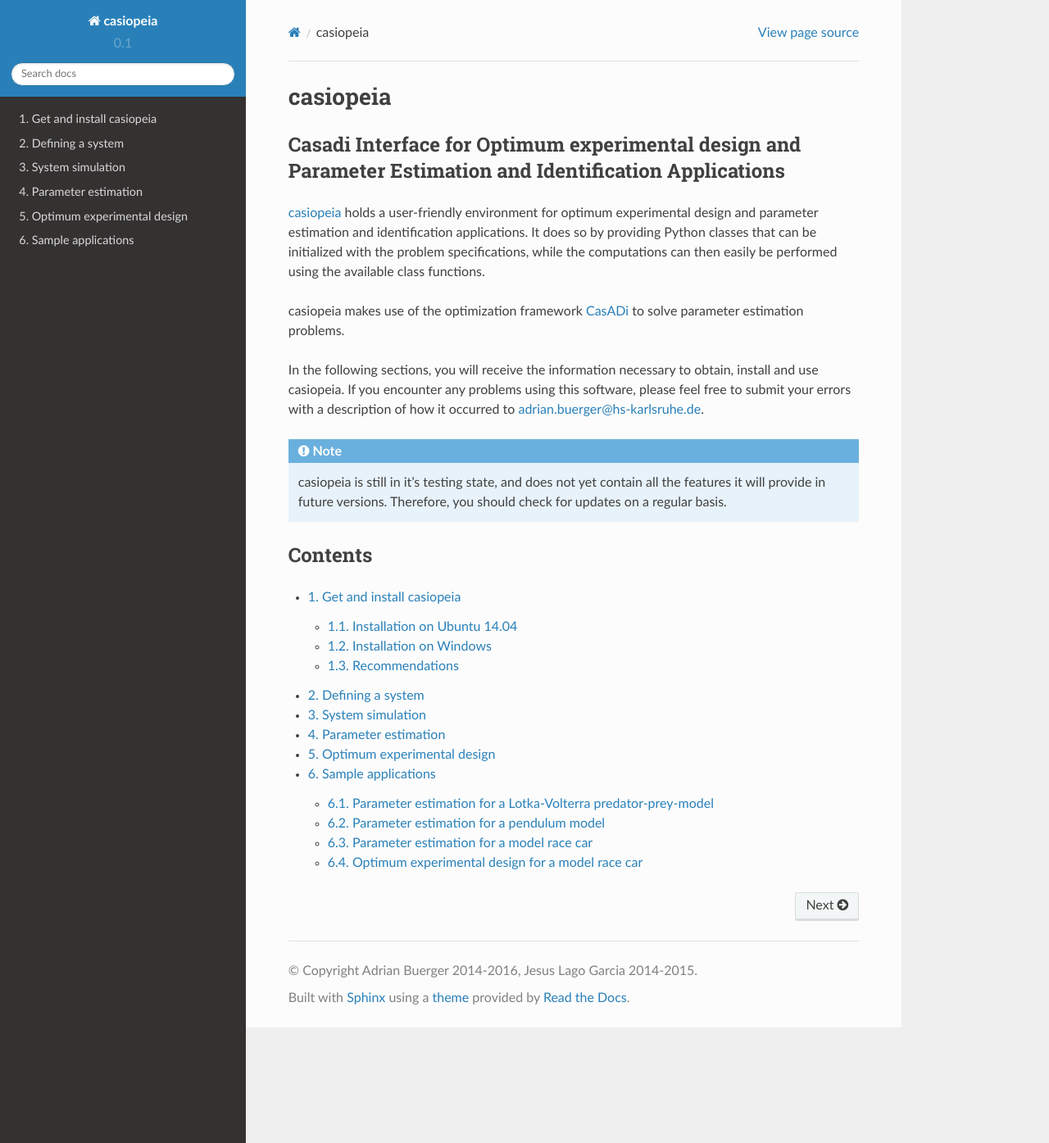
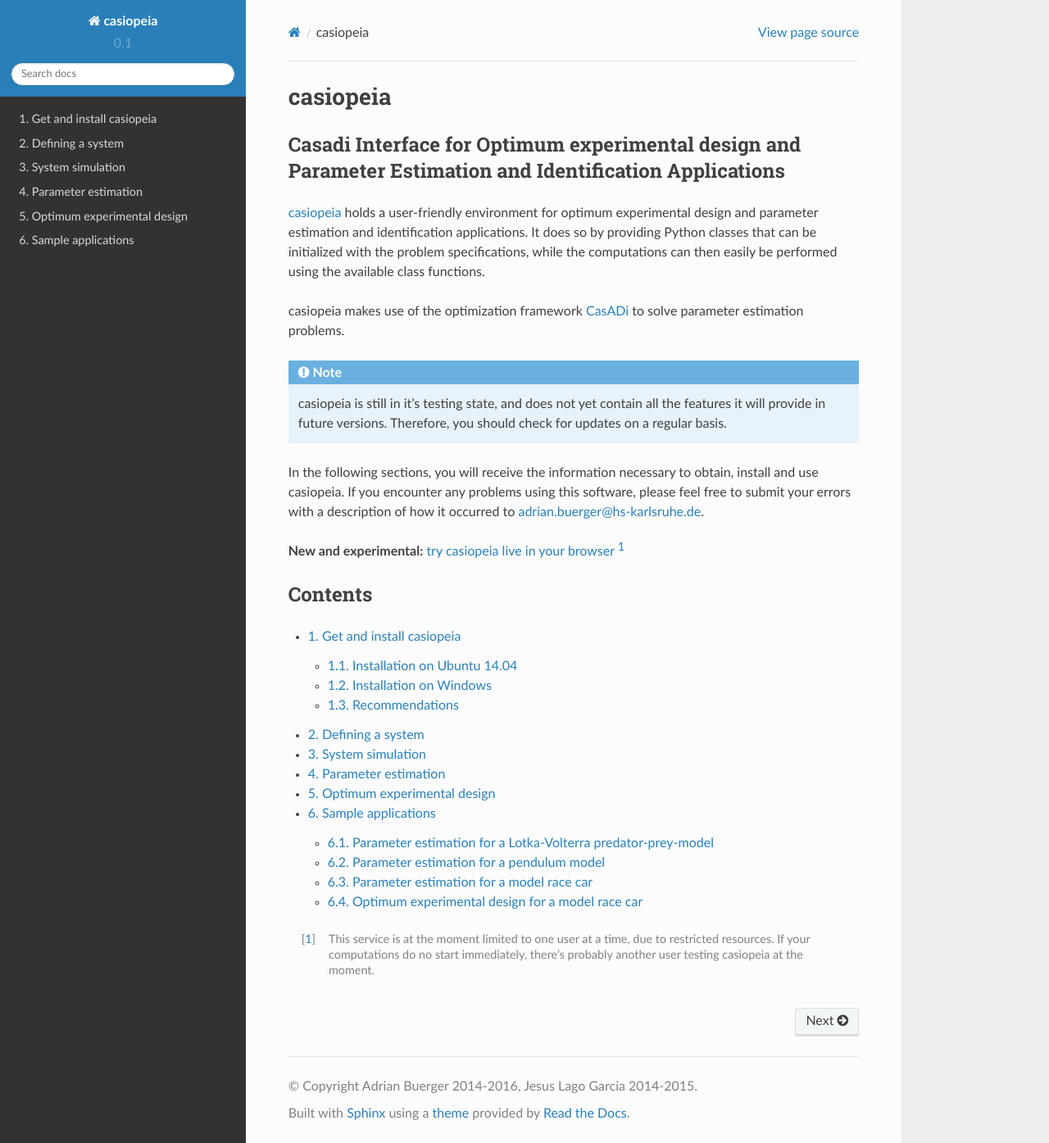
Before and after one commit to adbuerger/casiopeia, a Sphinx documentation site: the page built from doc/index.rst, in a window 1280 px wide and 1395 px high. Shown: the whole window at 82% size. Built offline with Sphinx 7.4.7 and the Read the Docs theme 2.0.0, drawn with Linux system fonts in a browser that asks for light colours.

Commit message:
added browser casiopeia live demo

```diff
--- a/README.rst
+++ b/README.rst
@@ -21,3 +21,7 @@
 casiopeia is still in it's testing state, and does not yet contain all the features it will provide in future versions. Therefore, you should check for updates on a regular basis.
 
 For an installation guide, a tutorial on how to use casiopeia and a detailed documentation, please visit `the manual pages <http://casiopeia.readthedocs.org/>`_ .
+
+**New and experimental:** `try casiopeia live in your browser <https://ec2-52-29-32-46.eu-central-1.compute.amazonaws.com:8888/b312ce4c-7f26-4573-be66-9cd35d678c90>`_ [#f1]_
+
+.. [#f1] This service is at the moment limited to one user at a time, due to restricted resources. If your computations do no start immediately, there's probably another user testing casiopeia at the moment.
--- a/doc/index.rst
+++ b/doc/index.rst
@@ -31,11 +31,18 @@
 casiopeia makes use of the optimization framework
 `CasADi <http://casadi.org>`_ to solve parameter estimation problems.
 
+.. note:: casiopeia is still in it's testing state, and does not yet contain all the features it will provide in future versions. Therefore, you should check for updates on a regular basis.
+
 In the following sections, you will receive the information necessary to obtain,
 install and use casiopeia. If you encounter any problems using this software, please feel free
 to submit your errors with a description of how it occurred to adrian.buerger@hs-karlsruhe.de.
 
-.. note:: casiopeia is still in it's testing state, and does not yet contain all the features it will provide in future versions. Therefore, you should check for updates on a regular basis.
+**New and experimental:** `try casiopeia live in your browser <https://ec2-52-29-32-46.eu-central-1.compute.amazonaws.com:8888/b312ce4c-7f26-4573-be66-9cd35d678c90>`_ [#f1]_
+
+
+
+
+
 
 Contents
 --------
@@ -51,6 +58,8 @@
    doe
    samples
 
+.. [#f1] This service is at the moment limited to one user at a time, due to restricted resources. If your computations do no start immediately, there's probably another user testing casiopeia at the moment.
+
 .. Indices and tables
 .. ------------------
 
```
